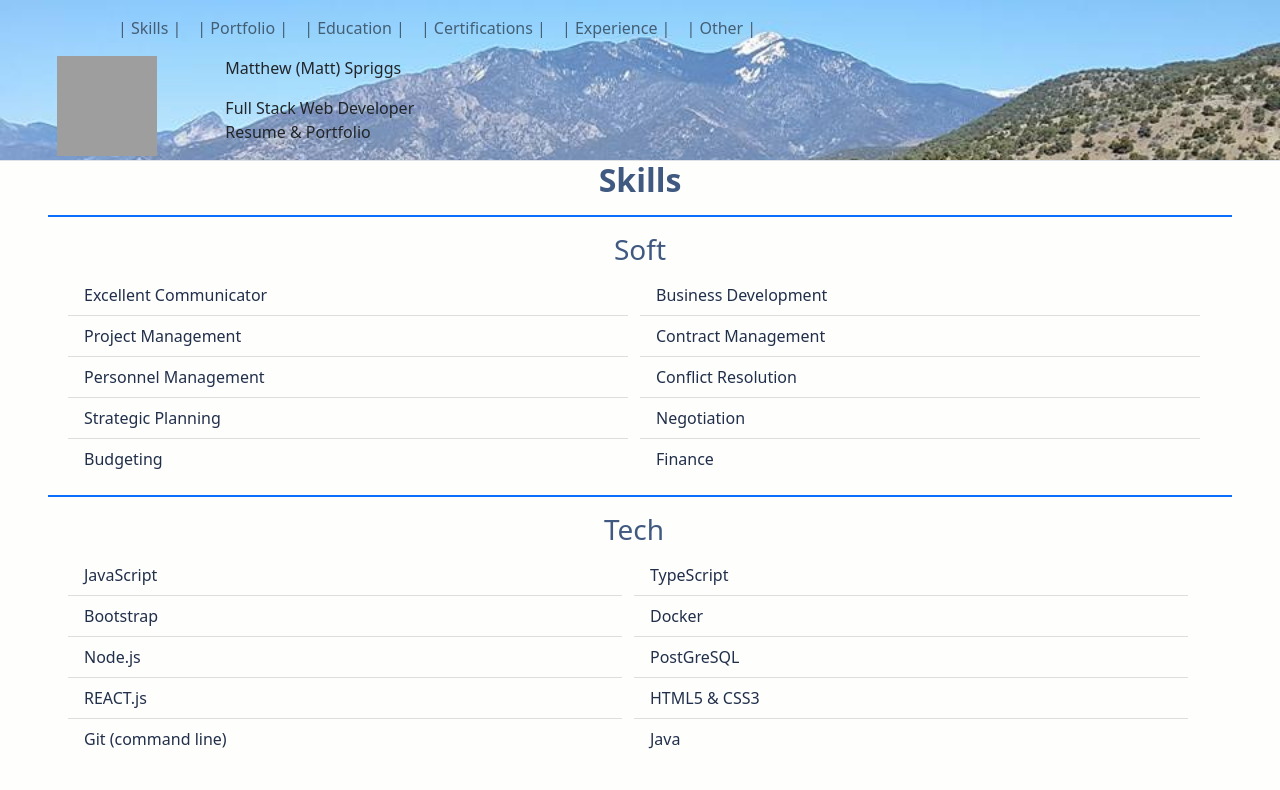
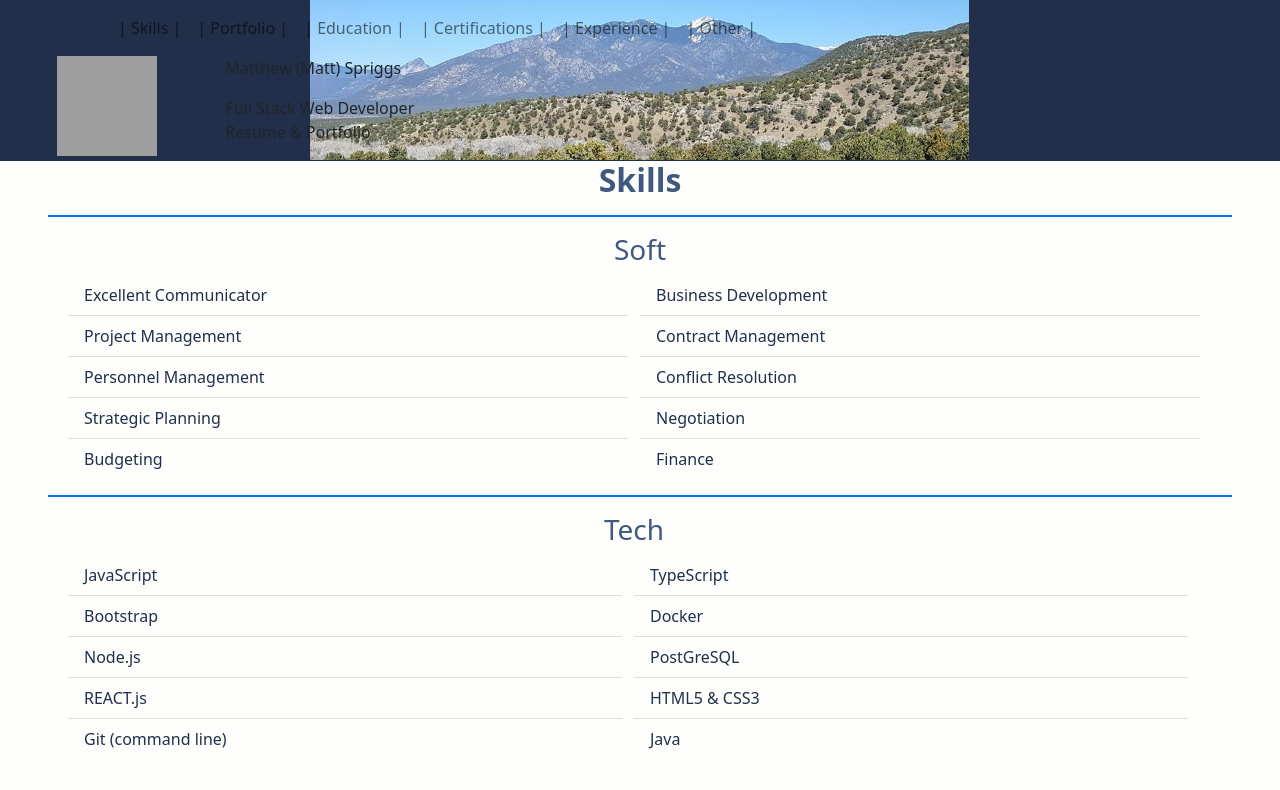
Before and after one commit to mattspriggs/mspriggs-resume, a plain HTML site: page public_html/index.html in a window 1280 px wide. Shown: the top 790 px of the page. Drawn offline with nearby package versions, Linux system fonts and the light colour scheme; grey boxes are pictures that could not be loaded.

Commit message:
Working with the background image

```diff
--- a/public_html/index.html
+++ b/public_html/index.html
@@ -58,7 +58,6 @@
 <!--SKILLS-->
 <div class="skills border-bottom border-top" id="skills">
 <h2 class="heading">Skills</h2>
-<!--Look at finding out how to use collapsible list groups so no dead links-->
 	<div class="row row-cols-xxl-2 row-cols-1 mx-5 my-3">
 		<ul class="list-group list-group-flush px-3 border-top border-2 border-primary text-center">
 			<li class="list-group-item skills py-3"><h3>Soft</h3>
@@ -117,7 +116,7 @@
 </div>
 </div>
 <!--TECHNICAL EDUCATION-->
-<div class="education border-bottom border-top border-primary" id="tech-ed">
+<div class="education border-bottom border-top" id="tech-ed">
 <h2 class="heading border-top border-5 border-primary">Technical Education</h2>
 	<div class="row row-cols-1 mx-5 my-3 tech-ed">
 		<ul class="list-group list-group-flush px-3 border-top border-bottom border-2 border-primary">
--- a/public_html/style.css
+++ b/public_html/style.css
@@ -1,9 +1,16 @@
+/*html, body{*/
+/*    height: 100%;*/
+/*    */
+/*}*/
+
 #background-image {
-    background-image: url("./images/taos-mtn.jpg");
-    background-size: 100%;
+    background-color: #212F4B;
+    background-image: url("./images/taos-mtn-2.jpg");
+    background-size: auto 100%;
     background-repeat: no-repeat;
     min-height: 100%;
     min-width: 100%;
+    background-position: center;
 }
 .heading{
     text-align: center;
@@ -22,7 +29,7 @@
 .experience-list{
     list-style: none;
 }
-.skills{
+.skills, .education, .experience{
     /*background-color: #D5D5D3;*/
     background-color: #FEFEFC;
     /*background-color: #C5B9A4;*/
@@ -39,10 +46,10 @@
     /*color: #4B4B49;*/
     color: #405981;;
 }
-.education, .experience{
-    background-color: #302cf2;
-    color: #2BF2ED;
-}
+/*.education, .experience{*/
+/*    background-color: #302cf2;*/
+/*    color: #2BF2ED;*/
+/*}*/
 .cert-list,.other-list{
     background-color: #302cf2;
     color: #2BF2ED;
@@ -68,5 +75,5 @@ span{
     max-height: .8em;
 }
 .border, .border-bottom,.border-bottom, #border-color{
-    border-color: #212F4B;
+    border-color: #212F4B !important;
 }
```
Also changed, not shown: public_html/images/taos-mtn-1.jpg (added), public_html/images/taos-mtn-2.jpg (added), public_html/images/taos-mtn.jpg (deleted).
